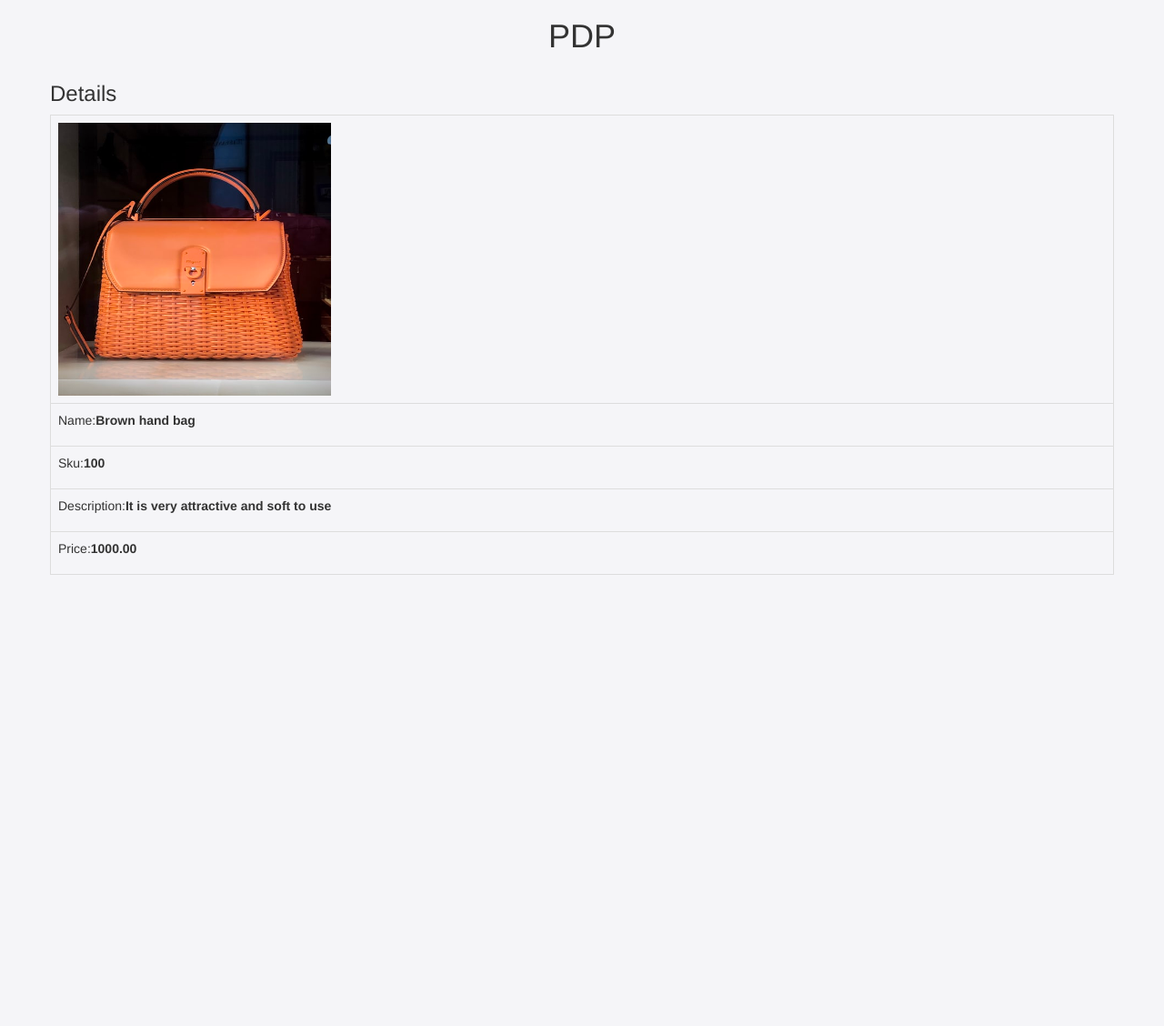
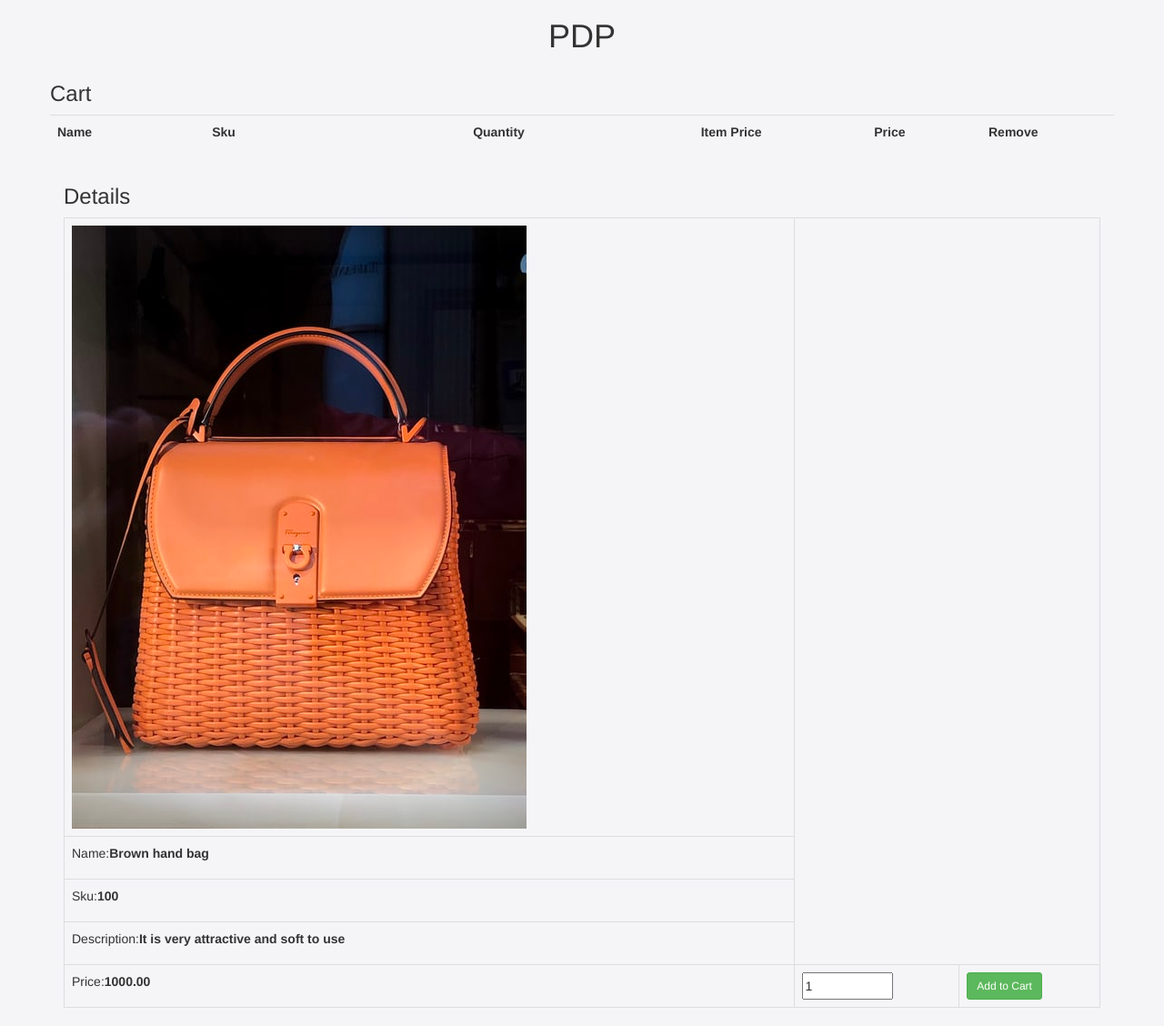
Before and after one commit to AbdulNishar05/php-assessment, a PHP site: page /details.php?Id=1 in a window 1280 px wide. Shown: the whole page at 91% size. Before the commit the page ends 632 px from the top, so only its background shows below. Run offline with PHP 8.4, Linux system fonts and the light colour scheme; data comes from the database, SQL or seed files in the repository; lists and menus that the app fills with data are empty.

Commit message:
Update details.php

```diff
--- a/phpAssessment/details.php
+++ b/phpAssessment/details.php
@@ -1,5 +1,74 @@
 <?php include 'Db.php' ?>
 <!DOCTYPE html>
+<?php
+session_start();
+if (!empty($_GET['action']))
+{
+    switch ($_GET['action'])
+    {
+        case 'Add':
+            if (!empty($_POST['quantity']))
+            {
+
+                $id = $_GET['Id'];
+                $query = "SELECT * FROM products WHERE Id=" . $id;
+                $result = mysqli_query($connection, $query);
+                while ($product = mysqli_fetch_array($result))
+                {
+                    $itemArray = [$product['Sku'] => ['Name' => $product['Name'], 'Sku' => $product['Sku'], 'quantity' => $_POST['quantity'], 'Price' => $product['Price'], 'image' => $product['image']]];
+                    if (isset($_SESSION['cart_item']) && !empty($_SESSION['cart_item']))
+
+                    {
+                        if (in_array($product['Sku'], array_keys($_SESSION['cart_item'])))
+                        {
+                            foreach ($_SESSION['cart_item'] as $key => $value)
+                            {
+                                if ($product['Sku'] == $key)
+                                {
+                                    if (empty($_SESSION['cart_item'][$key]["quantity"]))
+                                    {
+                                        $_SESSION['cart_item'][$key]['quantity'] = 0;
+                                    }
+                                    $_SESSION['cart_item'][$key]['quantity'] += $_POST['quantity'];
+                                }
+                            }
+                        }
+                        else
+                        {
+                            $_SESSION['cart_item'] += $itemArray;
+                        }
+                    }
+                    else
+                    {
+                        $_SESSION['cart_item'] = $itemArray;
+                    }
+                }
+            }
+        break;
+        case 'remove':
+            if (!empty($_SESSION['cart_item']))
+            {
+                foreach ($_SESSION['cart_item'] as $key => $value)
+                {
+                    if ($_GET['Sku'] == $key)
+                    {
+                        unset($_SESSION['cart_item'][$key]);
+                    }
+                    if (empty($_SESSION['cart_item']))
+                    {
+                        unset($_SESSION['cart_item']);
+                    }
+                }
+            }
+        break;
+        case 'empty':
+            unset($_SESSION['cart_item']);
+        break;
+    }
+}
+?>
+
+
 <html lang="en">
    <head>
       <meta charset="UTF-8">
@@ -14,6 +83,68 @@
       <div class="container">
       <h1 align="center">PDP</h1>
       <div class="row">
+      <div>
+        <h3> Cart </h3>
+        </div>
+        <table class="table">
+            <tbody>
+            <tr>
+                <th class="text-left">Name</th>
+                <th class="text-left">Sku</th>
+                <th class="text-right">Quantity</th>
+                <th class="text-right">Item Price</th>
+                <th class="text-right">Price</th>
+                <th class="text-center">Remove</th>
+            </tr>
+            <?php
+            $total_quantity=0;
+            $total_Price =0;
+if (isset($_SESSION['cart_item']) && !empty($_SESSION['cart_item']))
+{
+    foreach ($_SESSION['cart_item'] as $item)
+    {
+        $item_Price = $item['quantity'] * $item['Price'];
+?>
+                    <tr>
+                        <td class="text-left">
+                            <img src="<?=$item['image'] ?>" alt="<?=$item['Name'] ?>" class="img-fluid" width="100">
+                            <?=$item['Name'] ?>
+                        </td>
+                        <td class="text-left"><?=$item['Sku'] ?></td>
+                        <td class="text-right"><?=$item['quantity'] ?></td>
+                        <td class="text-right">₹<?=number_format($item['Price'], 2) ?></td>
+                        <td class="text-right">₹<?=number_format($item_Price, 2) ?></td>
+                        <td class="text-center">
+                            <a href="details.php?action=remove&Sku=<?=$item['Sku']; ?>" class="btn btn-danger">X</a>
+                        </td>
+                    </tr>
+
+                    <?php
+
+        $total_quantity += $item["quantity"];
+        $total_Price += ($item["Price"] * $item["quantity"]);
+    }
+}
+
+if (isset($_SESSION['cart_item']) && !empty($_SESSION['cart_item']))
+{
+?>
+                <tr>
+                    <td colspan="2" align="right">Total:</td>
+                    <td align="right"><strong><?=$total_quantity
+?></strong></td>
+                    <td></td>
+                    <td align="right"><strong>₹<?=number_format($total_Price, 2); ?></strong></td>
+                    <td></td>
+                </tr>
+
+            <?php
+}
+
+?>
+            </tbody>
+        </table>
+    </div>
       <h3>Details</h3>
       <?php
 if (isset($_GET['Id']))
@@ -27,7 +158,7 @@ if (isset($_GET['Id']))
 ?>
       <table class="table table-bordered">
       <tr id="tr">
-         <td > <img src="<?php echo $row["image"]; ?>" width="300" height="300" ></td>
+         <td > <img src="<?php echo $row["image"]; ?>" ></td>
       <tr>
          <td>
             <p>Name:<strong><?php echo $row['Name']; ?></p>
@@ -44,6 +175,11 @@ if (isset($_GET['Id']))
          <td>
             <p>Price:<strong><?php echo $row['Price']; ?></p>
             </strong>
+            <form action="details.php?action=Add&Id=<?=$row['Id']; ?>" method="post">
+            <td> <input type="number" Name="quantity" value="1" min=1 max=1000 class="number"></td>
+
+            <td><input type="submit" value="Add to Cart" class="btn btn-success btn-sm"></td>
+            </form>
             <?php
     }
     else
@@ -56,5 +192,6 @@ else
     header("location:index.php");
 }
 ?>
+
    </body>
 </html>
```
